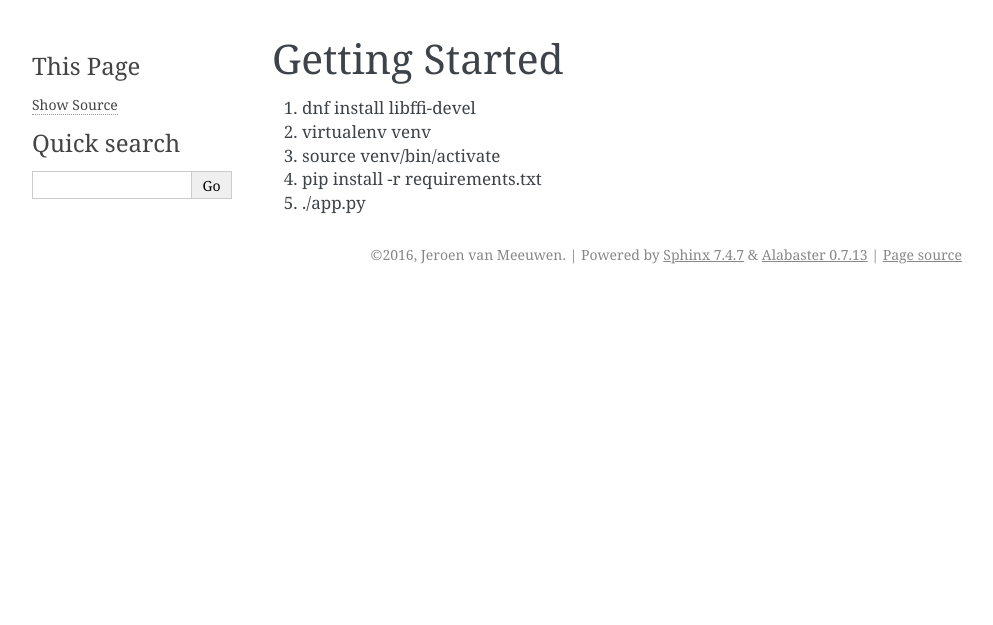
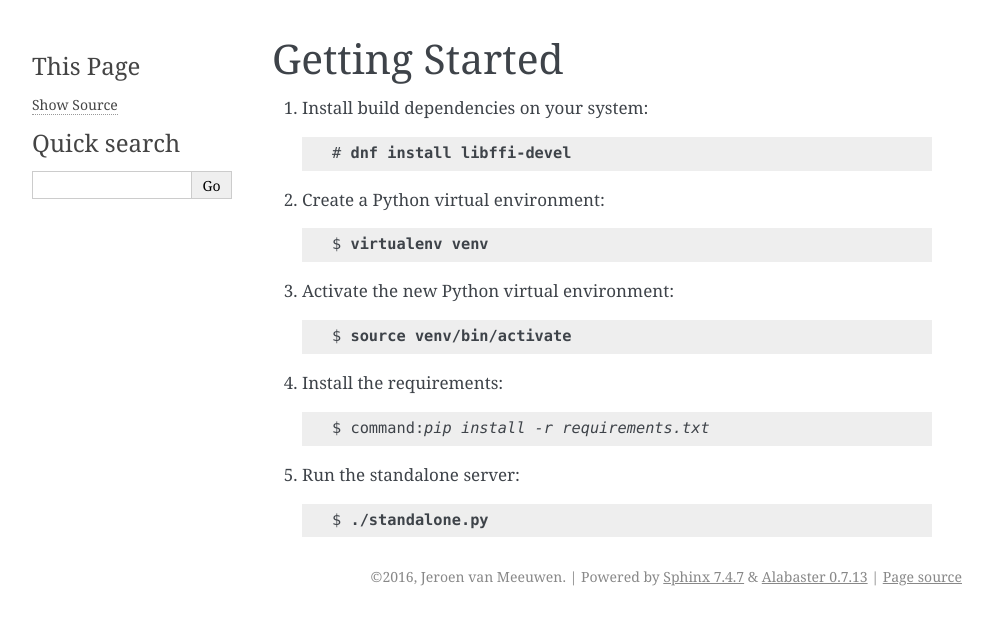
Before and after one commit to kanarip/piko, a Sphinx documentation site: the page built from docs/source/getting-started.rst, in a window 1280 px wide. Shown: the top 625 px of the page, without its empty margins (148-1141 px from the left). Built offline with Sphinx 7.4.7, drawn with Linux system fonts in a browser that asks for light colours.

Commit message:
Update the getting started section

```diff
--- a/docs/source/getting-started.rst
+++ b/docs/source/getting-started.rst
@@ -1,9 +1,33 @@
+===============
 Getting Started
 ===============
 
-#.  dnf install libffi-devel
+#.  Install build dependencies on your system:
 
-#.  virtualenv venv
-#.  source venv/bin/activate
-#.  pip install -r requirements.txt
-#.  ./app.py
+    .. parsed-literal::
+
+        # :command:`dnf install libffi-devel`
+
+#.  Create a Python virtual environment:
+
+    .. parsed-literal::
+
+        $ :command:`virtualenv venv`
+
+#.  Activate the new Python virtual environment:
+
+    .. parsed-literal::
+
+        $ :command:`source venv/bin/activate`
+
+#.  Install the requirements:
+
+    .. parsed-literal::
+
+        $ command:`pip install -r requirements.txt`
+
+#.  Run the standalone server:
+
+    .. parsed-literal::
+
+        $ :command:`./standalone.py`
```
Also changed, not shown: docs/source/index.rst (+5 -10 lines).
